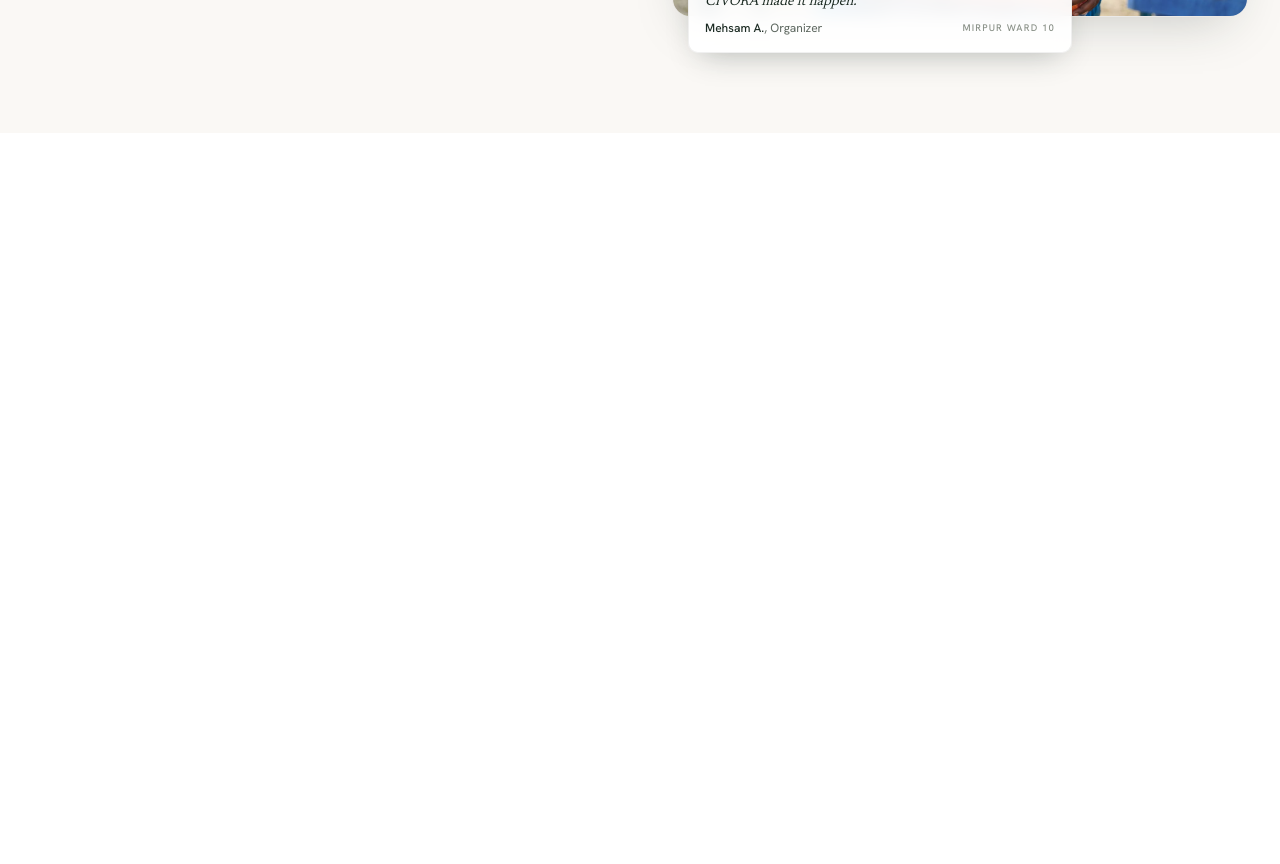
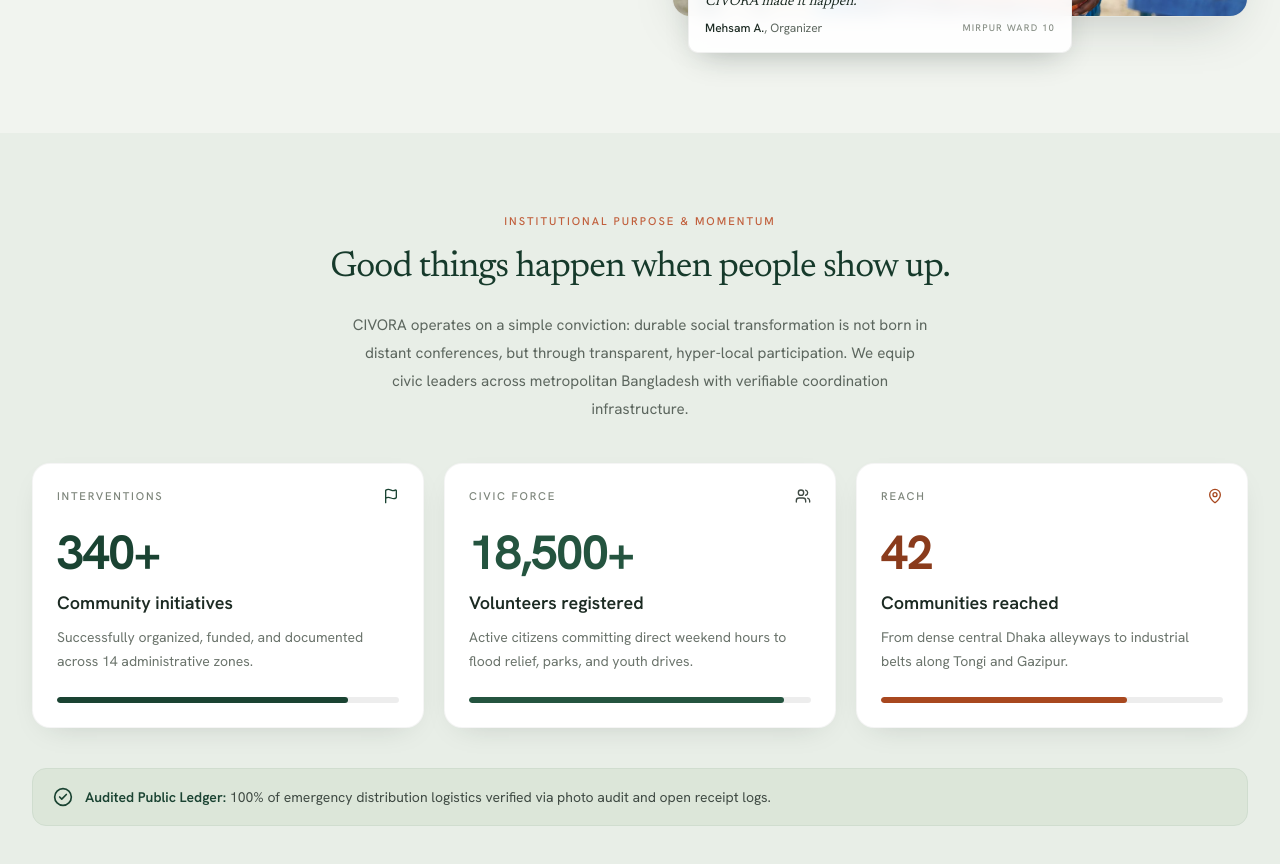
Before and after one commit to mehsam1999/civora-social-development-events-website, a Next.js app: page / in a window 1280 px wide. Shown: the part 560-1424 px from the top of the page. Before the commit the page ends 800 px from the top, so only its background shows below. Built offline with nearby package versions, Linux system fonts and the light colour scheme.

Commit message:
added stats section

```diff
--- a/src/app/page.tsx
+++ b/src/app/page.tsx
@@ -1,5 +1,6 @@
 import { Banner } from "@/components/banner";
 import { Navbar } from "@/components/navbar";
+import { Stats } from "@/components/stats";
 
 export default function Home() {
   return (
@@ -7,6 +8,7 @@ export default function Home() {
       <Navbar />
       <main className="flex-1">
         <Banner />
+        <Stats />
       </main>
     </>
   );
--- a/src/components/banner.tsx
+++ b/src/components/banner.tsx
@@ -5,7 +5,7 @@ import { Button } from "@/components/ui/button";
 
 export function Banner() {
   return (
-    <section className="bg-[#faf8f5]">
+    <section className="bg-[#f1f4ef]">
       <div className="mx-auto grid w-full max-w-7xl items-center gap-10 px-5 py-14 sm:px-8 lg:grid-cols-2 lg:gap-16 lg:py-20">
 
         {/* Left Content */}
--- a/src/components/navbar.tsx
+++ b/src/components/navbar.tsx
@@ -26,13 +26,14 @@ export function Navbar() {
           className="flex shrink-0 items-center"
           aria-label="CIVORA home"
         >
+          <div className="flex gap-2">
           <Image
-            src="/images/logo.png"
-            alt="CIVORA"
-            width={44}
-            height={34}
+            src="/images/LoGo.png"
+            alt="CIVORA Logo"
+            width={48}
+            height={48}
             priority
-            className="h-9 w-auto"
+            className="size-12 object-contain"
           />
 
             <div className="flex flex-col">
@@ -42,6 +43,7 @@ export function Navbar() {
               <p className="text-xs tracking-wide text-[#3f4a43]">
                 DHAKA CIVIC TRUST
               </p>
+            </div>
           </div>
         </Link>
 
--- /dev/null
+++ b/src/components/stats.tsx
@@ -0,0 +1,158 @@
+import {
+  CircleCheck,
+  Flag,
+  MapPin,
+  Users,
+  type LucideIcon,
+} from "lucide-react";
+
+type Stat = {
+  label: string;
+  icon: LucideIcon;
+  value: string;
+  title: string;
+  description: string;
+  progress: number;
+  valueClass: string;
+  barClass: string;
+  iconClass: string;
+};
+
+const stats: Stat[] = [
+  {
+    label: "Interventions",
+    icon: Flag,
+    value: "340+",
+    title: "Community initiatives",
+    description:
+      "Successfully organized, funded, and documented across 14 administrative zones.",
+    progress: 85,
+    valueClass: "text-[#1a4332]",
+    barClass: "bg-[#1a4332]",
+    iconClass: "text-[#1a4332]",
+  },
+  {
+    label: "Civic Force",
+    icon: Users,
+    value: "18,500+",
+    title: "Volunteers registered",
+    description:
+      "Active citizens committing direct weekend hours to flood relief, parks, and youth drives.",
+    progress: 92,
+    valueClass: "text-[#24543f]",
+    barClass: "bg-[#24543f]",
+    iconClass: "text-[#3f4a43]",
+  },
+  {
+    label: "Reach",
+    icon: MapPin,
+    value: "42",
+    title: "Communities reached",
+    description:
+      "From dense central Dhaka alleyways to industrial belts along Tongi and Gazipur.",
+    progress: 72,
+    valueClass: "text-[#8a3b1c]",
+    barClass: "bg-[#a8481f]",
+    iconClass: "text-[#a8481f]",
+  },
+];
+
+export function Stats() {
+  return (
+    <section className="bg-[#e8eee7]">
+      <div className="mx-auto w-full max-w-7xl px-5 py-14 sm:px-8 lg:py-20">
+
+        {/* Centered Section Heading */}
+        <div className="mx-auto max-w-2xl text-center">
+          <p className="text-[0.7rem] font-medium tracking-[0.18em] text-[#c15f3c] uppercase">
+            Institutional Purpose &amp; Momentum
+          </p>
+
+          <h2 className="mt-4 font-heading text-3xl leading-tight tracking-tight text-[#163a2b] sm:text-4xl">
+            Good things happen when people show up.
+          </h2>
+
+          <p className="mx-auto mt-5 max-w-xl text-sm leading-6 text-[#5c665e] sm:text-[0.95rem] sm:leading-7">
+            CIVORA operates on a simple conviction: durable social
+            transformation is not born in distant conferences, but through
+            transparent, hyper-local participation. We equip civic leaders
+            across metropolitan Bangladesh with verifiable coordination
+            infrastructure.
+          </p>
+        </div>
+
+        {/* Statistics Cards */}
+        <div className="mt-10 grid gap-5 sm:grid-cols-2 lg:grid-cols-3">
+          {stats.map((stat) => {
+            const Icon = stat.icon;
+
+            return (
+              <article
+                key={stat.label}
+                className="flex flex-col rounded-2xl border border-black/[0.04] bg-white p-6 shadow-[0_10px_30px_-18px_rgba(28,43,35,0.25)]"
+              >
+                <div className="flex items-start justify-between">
+                  <span className="text-[0.7rem] font-medium tracking-[0.16em] text-[#7d857b] uppercase">
+                    {stat.label}
+                  </span>
+
+                  <Icon
+                    aria-hidden="true"
+                    className={`size-4 ${stat.iconClass}`}
+                  />
+                </div>
+
+                <p
+                  className={`mt-6 text-5xl leading-none font-bold tracking-tight ${stat.valueClass}`}
+                >
+                  {stat.value}
+                </p>
+
+                <h3 className="mt-3 text-lg font-semibold text-[#1c2b23]">
+                  {stat.title}
+                </h3>
+
+                <p className="mt-2 text-sm leading-6 text-[#6b746c]">
+                  {stat.description}
+                </p>
+
+                <div className="mt-auto pt-6">
+                  <div
+                    role="progressbar"
+                    aria-valuenow={stat.progress}
+                    aria-valuemin={0}
+                    aria-valuemax={100}
+                    aria-label={stat.label}
+                    className="h-1.5 w-full overflow-hidden rounded-full bg-black/[0.07]"
+                  >
+                    <div
+                      className={`h-full rounded-full ${stat.barClass}`}
+                      style={{ width: `${stat.progress}%` }}
+                    />
+                  </div>
+                </div>
+              </article>
+            );
+          })}
+        </div>
+
+        {/* Audited Public Ledger */}
+        <div className="mt-10 flex items-start gap-3 rounded-xl border border-[#d0ddcf] bg-[#dce6d9] px-5 py-4">
+          <CircleCheck
+            aria-hidden="true"
+            className="mt-0.5 size-5 shrink-0 text-[#1a4332]"
+          />
+
+          <p className="text-sm leading-6 text-[#3f4a43]">
+            <span className="font-semibold text-[#1a4332]">
+              Audited Public Ledger:
+            </span>{" "}
+            100% of emergency distribution logistics verified via photo audit
+            and open receipt logs.
+          </p>
+        </div>
+
+      </div>
+    </section>
+  );
+}
```
Also changed, not shown: public/images/logo.png. Lines whose indentation alone changed are shown as unchanged.
